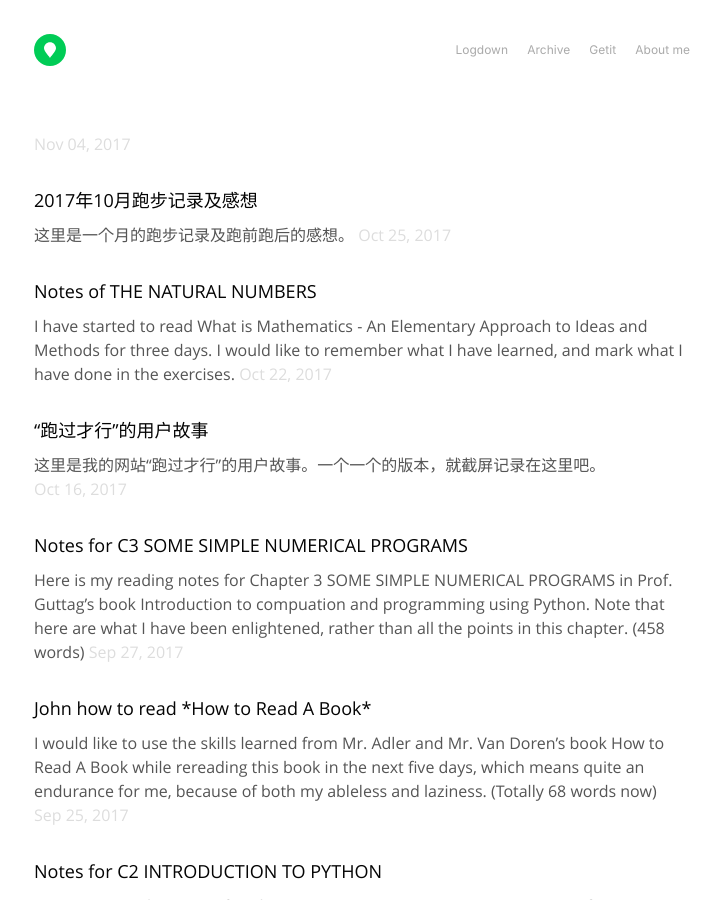
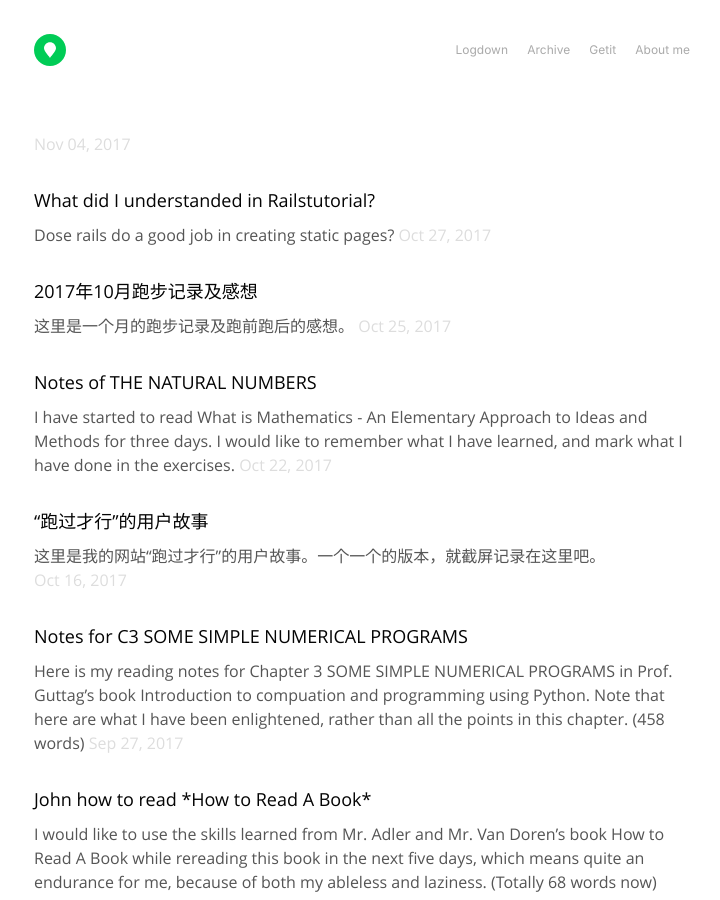
Before and after one commit to John-Qu/John-Qu.github.io, a Jekyll site: the page built from index.html, in a window 1280 px wide and 900 px high. Shown: the whole window, without its empty margins (278-998 px from the left). Built offline with Jekyll 4.4.1, drawn with Linux system fonts in a browser that asks for light colours; a file with an impossible date is left out.

Commit message:
add understands of sample_app

```diff
--- a/_posts/2017-10-27-What-did-I-understanded-in-Railstutorial?.md
+++ b/_posts/2017-10-27-What-did-I-understanded-in-Railstutorial?.md
@@ -1,7 +1,7 @@
 ---
 layout: post
 title:  "What did I understanded in Railstutorial?"
-date: +0800
+date: 2017-10-27 16:42:50 +0800
 categories: notes
 ---
 
```
